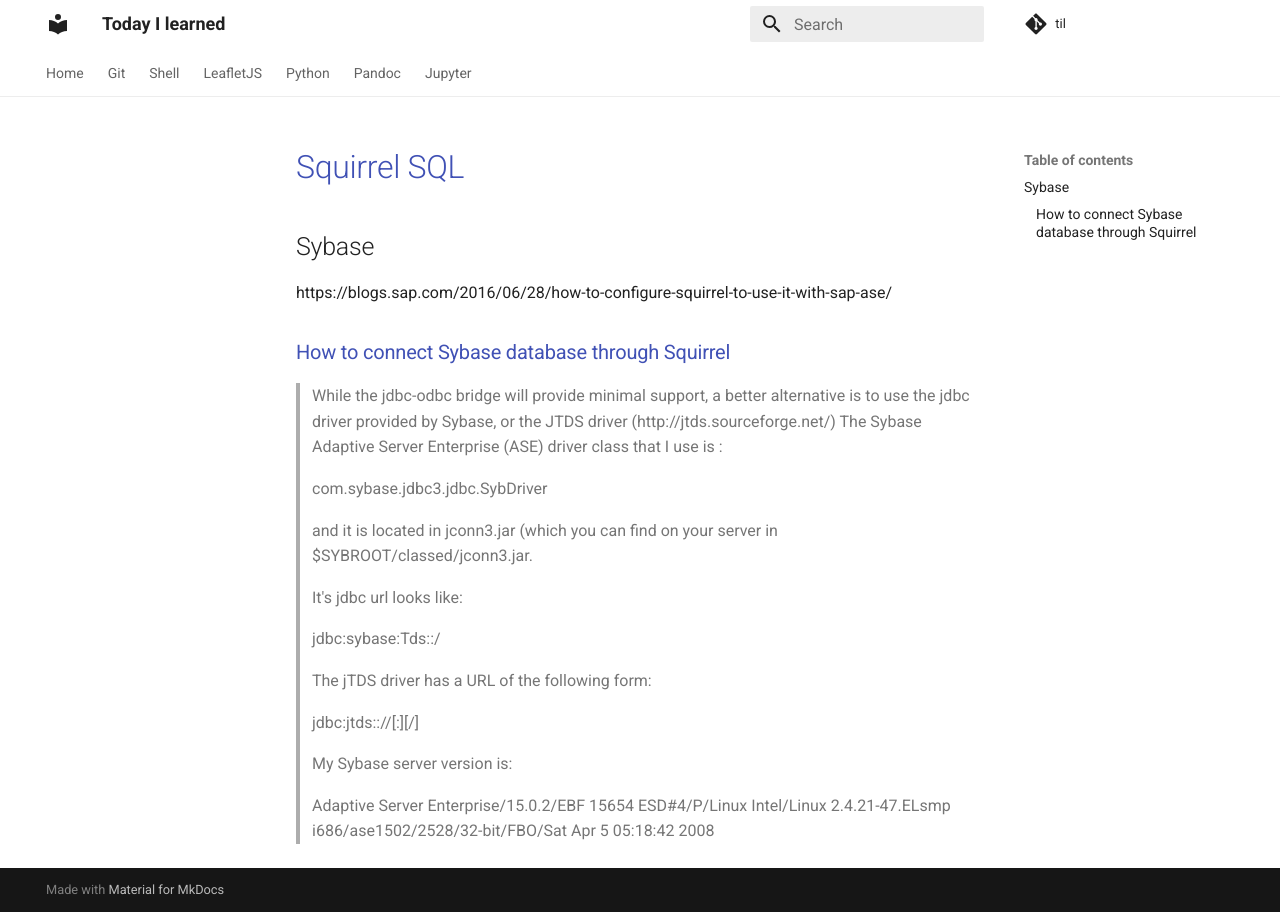
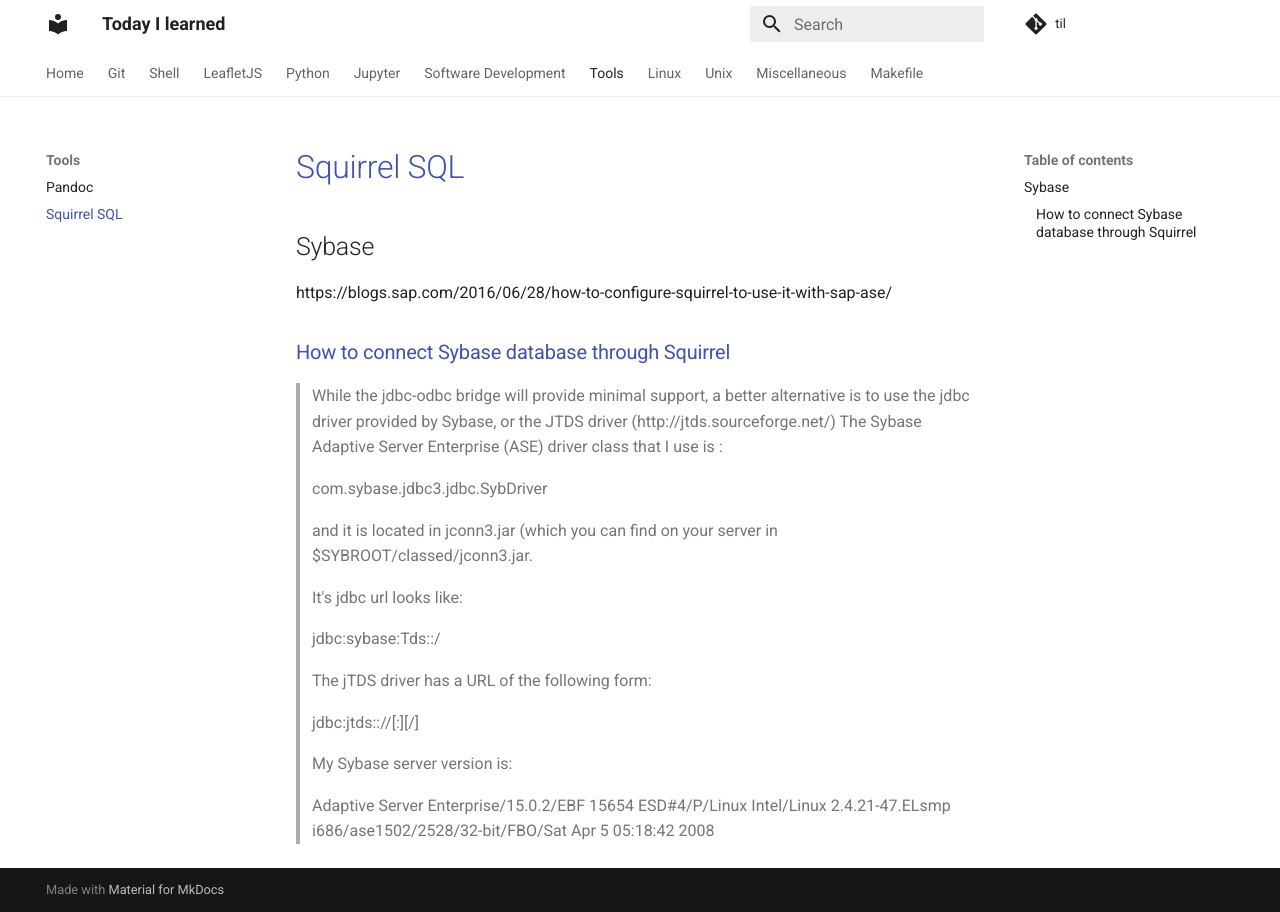
Before and after one commit to xidus/nts, an MkDocs documentation site: the page built from docs/squirrel-sql.md, in a window 1280 px wide. Built offline with MkDocs 1.6.1 and Material for MkDocs 9.7.7, drawn with Linux system fonts in a browser that asks for light colours; comment, search, counter and statistics services are not loaded.

Commit message:
feat: Add nav items for new files. Reorganising.

```diff
--- a/mkdocs.yml
+++ b/mkdocs.yml
@@ -66,10 +66,21 @@ markdown_extensions:
 
 # Navigation
 nav:
-    - Home: index.md
-    - Git: git.md
-    - Shell: shell.md
-    - LeafletJS: leafletjs.md
-    - Python: python.md
-    - Pandoc: pandoc.md
-    - Jupyter: jupyter.md
+- Home: index.md
+- Git: git.md
+- Shell: shell.md
+- LeafletJS: leafletjs.md
+- Python: python.md
+- Jupyter: jupyter.md
+- Software Development:
+  - Concepts: concepts.md
+  - Good: good.md
+- Tools:
+  - Pandoc: pandoc.md
+  - Squirrel SQL: squirrel-sql.md
+- Linux:
+  - Red Hat: rhel.md
+- Unix:
+  - FreeBSD: freebsd.md
+- Miscellaneous: miscellaneous.md
+- Makefile: make.md
```
